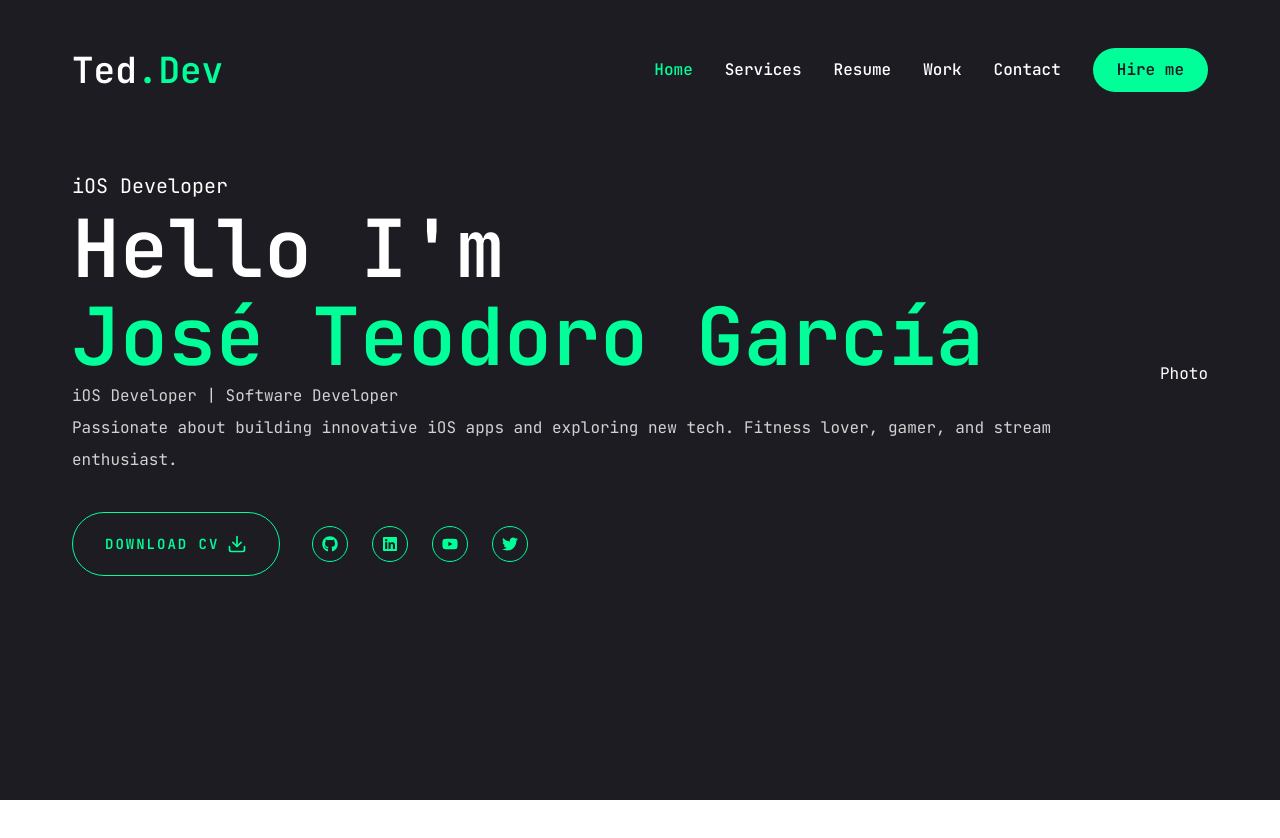
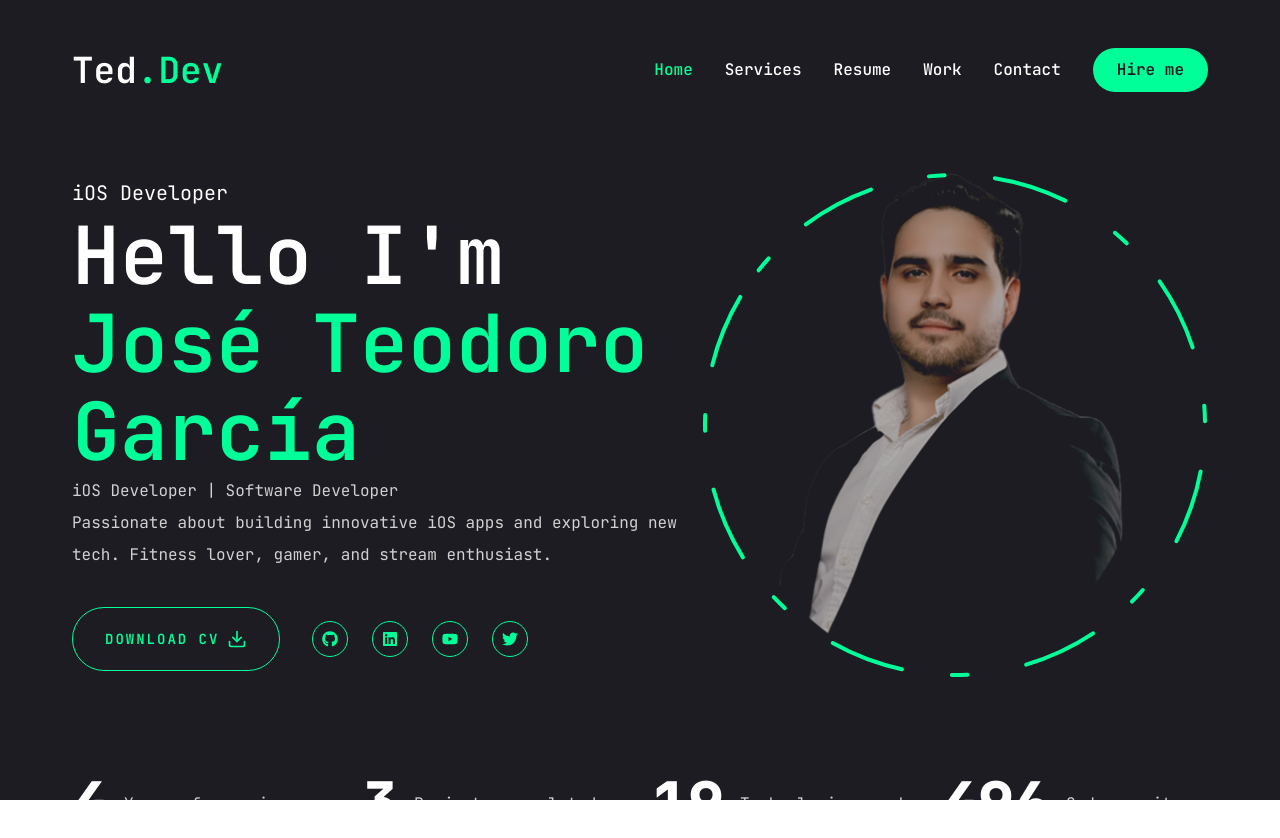
Before and after one commit to Josephtg107/Ted-Portfolio, a Next.js app in the folder ted-portfolio/: page / in a window 1280 px wide. Shown: the top 838 px of the page. Before the commit the page ends 800 px from the top, so only its background shows below. Built offline with nearby package versions, Linux system fonts and the light colour scheme.

Commit message:
[Page] Finished developing the HomePage and added another package, changed the photo

```diff
--- a/ted-portfolio/app/page.jsx
+++ b/ted-portfolio/app/page.jsx
@@ -4,6 +4,7 @@
 //Components
 import Social from "@/components/Social";
 import Photo from "@/components/Photo";
+import Stats from "@/components/Stats";
 
 const Home = () => {
   return (
@@ -12,7 +13,7 @@
         <div className="flex flex-col xl:flex-row items-center justify-between
         xl:pt-8 xl:pb-24">
           {/* text */}
-          <div className="text-center xl:text-left">
+          <div className="text-center xl:text-left order-2 xl:order-none">
             <span className="text-xl">iOS Developer</span>
             <h1 className="h1">
               Hello I'm <br /> <span className="text-accent">José Teodoro García</span>
@@ -42,11 +43,12 @@
             </div>
           </div>
           {/* text */}
-          <div>
+          <div className="order-1 xl:order-non mb-8 xl:mb-0">
             <Photo />
           </div>
         </div>
       </div>
+      <Stats />
     </section>
   )
 }
--- a/ted-portfolio/components/Photo.jsx
+++ b/ted-portfolio/components/Photo.jsx
@@ -1,9 +1,64 @@
-import React from 'react'
+"use client";
+
+import { motion } from "framer-motion";
+import Image from "next/image";
 
 const Photo = () => {
-  return (
-    <div>Photo</div>
-  )
+  return <div className="w-full h-full relative">
+    <motion.div
+    initial={{opacity: 0}}
+    animate={{
+        opacity: 1,
+        transition: {delay: 2, duration: 0.4, ease: 'easeIn' },
+        }}
+    >
+        {/* image */}
+        <motion.div
+        initial={{ opacity: 0 }}
+        animate= {{
+            opacity: 1,
+            transition: { delay: 2.4, duration: 0.4, ease: 'easeInOut' },
+            }}
+        className="w-[298px] h-[298px] xl:w-[498px] xl:h-[498px] mix-blend-lighten brightness-75 absolute">
+            <Image
+            src="/assets/j500.png"
+            priority
+            quality={100}
+            fill
+            alt=""
+            className="object-contain"
+            />
+        </motion.div>
+
+        {/* circle */}
+        <motion.svg
+        className="w-[300px] xl:w-[506px] h-[300px] xl:h-[506px]"
+        fill="transparent"
+        viewBox="0 0 506 506"
+        xmlns="http://www.w3.org/2000/svg"
+        >
+            <motion.circle
+            cx="253"
+            cy="253"
+            r="250"
+            stroke="#00ff99"
+            strokeWidth="4"
+            strokeLinecap="round"
+            strokeLinejoin="round"
+            initial={{ strokeDasharray: "24 10 0 0" }}
+            animate={{
+                strokeDasharray: ["15 120 25 25", "16 25 92 72", "4 250 22 22"],
+                rotate: [120, 360],
+            }}
+            transition={{
+                duration: 20,
+                repeat: Infinity,
+                repeatType: "reverse"
+            }}
+            />
+        </motion.svg>
+    </motion.div>
+  </div>;
 }
 
 export default Photo
--- /dev/null
+++ b/ted-portfolio/components/Stats.jsx
@@ -0,0 +1,51 @@
+"use client";
+
+import CountUp from "react-countup";
+
+const stats = [
+    {
+        num:4,
+        text: "Years of experience",
+    },
+    {
+        num:3,
+        text: "Projects compeleted",
+    },
+    {
+        num:19,
+        text: "Technologies used",
+    },
+    {
+        num:500,
+        text: "Code commits",
+    },
+];
+
+export const Stats = () => {
+  return (
+  <section className="pt-4 pb-12 xl:pt-0 xl:pb-0">
+    <div className="container mx-auto">
+        <div className="flex flex-wrap gap-6 max-w-[80vw] mx-auto xl:max-w-none">
+            {stats.map((item, index)=> {
+                return (
+                <div
+                className="flex-1 flex gap-4 items-center justify-center xl:justify-start"
+                    key={index}
+                >
+                    <CountUp
+                    end={item.num}
+                    duration={5}
+                    delay={2}
+                    className="text-4xl xl:text-6xl font-extrabold"
+                    />
+                    <p className={'${item.text.lenght < 15 ? "max-w-[100px]" : "max-w-[150px]"} leading-snug text-white/80'}>{item.text}</p>
+                </div>
+                );
+            })}
+        </div>
+    </div>
+  </section>
+  )
+}
+
+export default Stats;
--- a/ted-portfolio/package.json
+++ b/ted-portfolio/package.json
@@ -21,6 +21,7 @@
     "lucide-react": "^0.396.0",
     "next": "14.2.4",
     "react": "^18",
+    "react-countup": "^6.5.3",
     "react-dom": "^18",
     "react-icons": "^5.2.1",
     "tailwind-merge": "^2.3.0",
```
Also changed, not shown: ted-portfolio/public/assets/j500.png, 1 other file (tests, documents, lock files or other folders).
